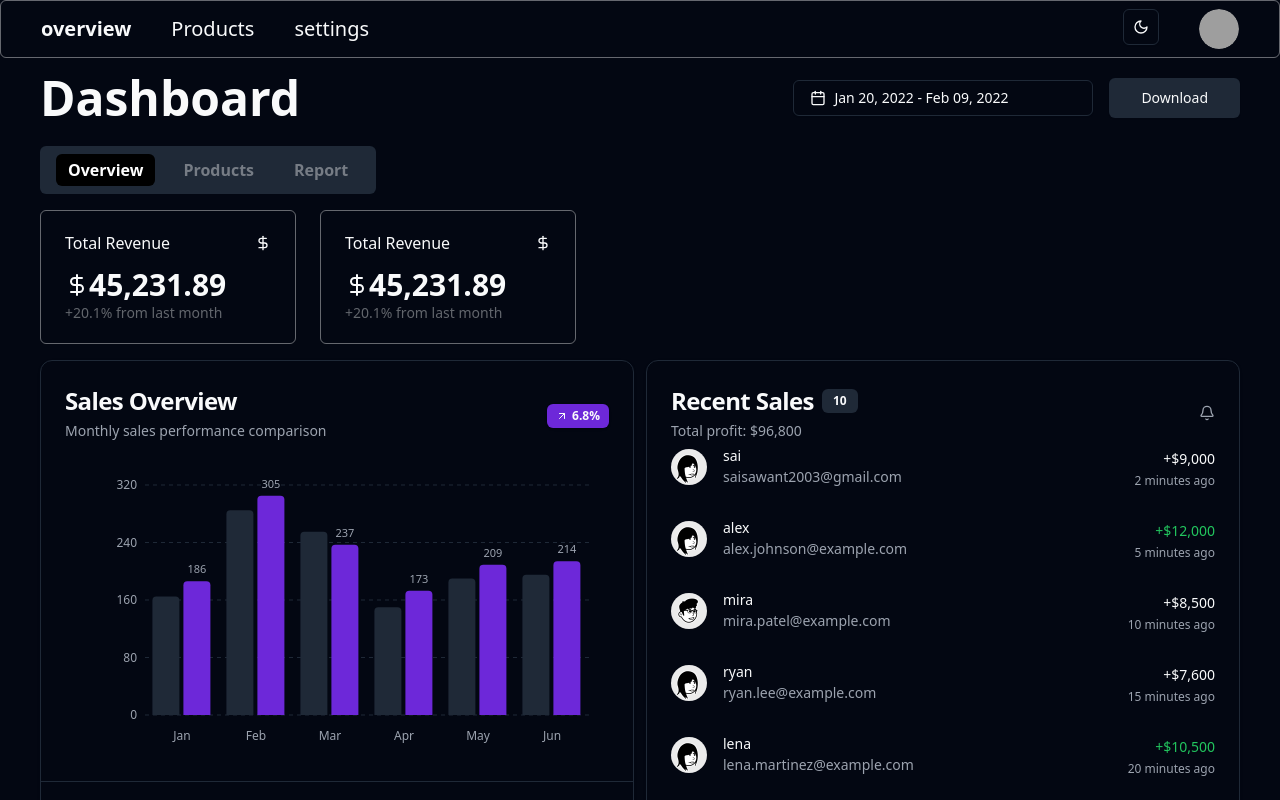
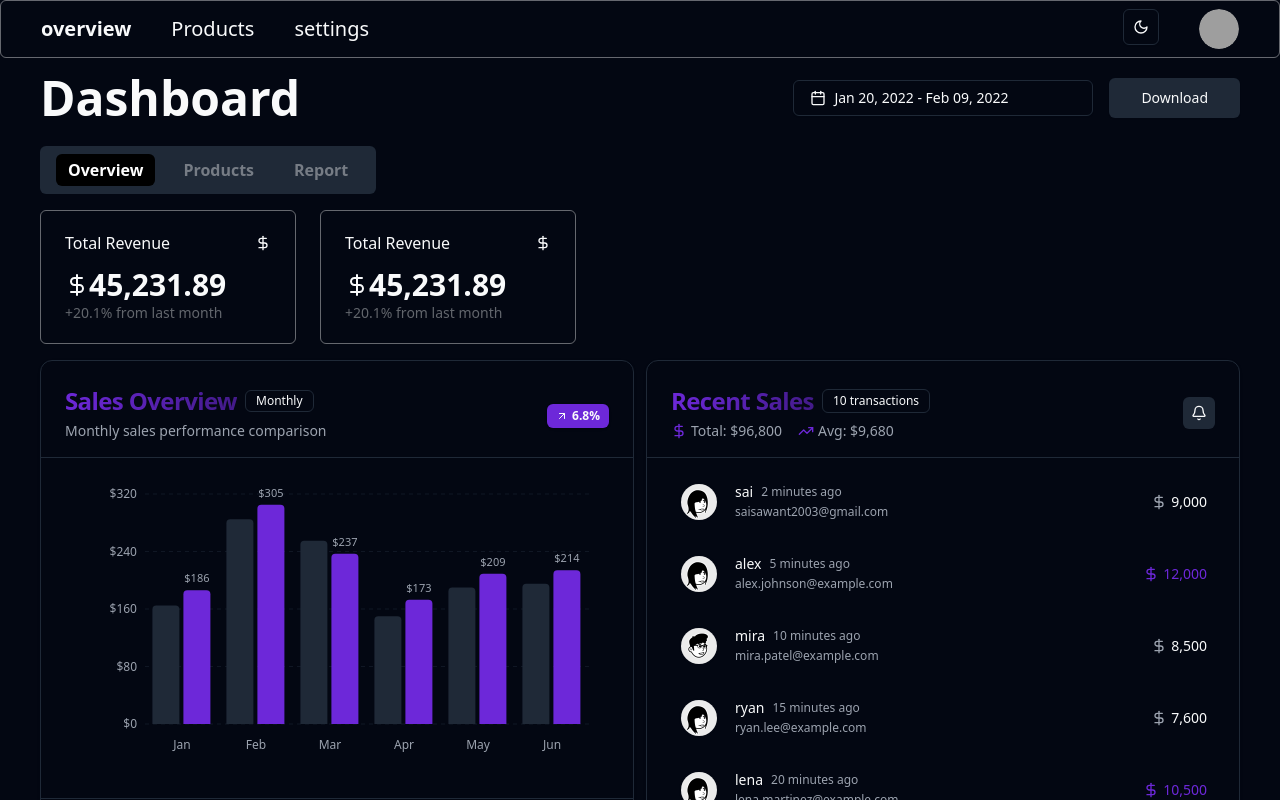
Before and after one commit to SaiSawant1/sca-web-app, a Next.js app: page /inventory in a window 1280 px wide. Built offline with nearby package versions, Linux system fonts and the light colour scheme; grey boxes are pictures that could not be loaded.

Commit message:
overview ui update

```diff
--- a/src/components/views/overview/bar-chart.tsx
+++ b/src/components/views/overview/bar-chart.tsx
@@ -1,6 +1,6 @@
 "use client";
 
-import { TrendingUp, ArrowUpRight, ArrowDownRight } from "lucide-react";
+import { TrendingUp, ArrowUpRight, ArrowDownRight, DollarSign } from "lucide-react";
 import {
   Bar,
   BarChart,
@@ -27,6 +27,7 @@ import {
 } from "@/components/ui/chart";
 import { Badge } from "@/components/ui/badge";
 import { Tooltip, TooltipContent, TooltipProvider, TooltipTrigger } from "@/components/ui/tooltip";
+import { Separator } from "@/components/ui/separator";
 
 const chartData = [
   { month: "January", sale: 186, previousYear: 165 },
@@ -55,10 +56,17 @@ export function BarChartView() {
   const isPositive = percentageChange > 0;
 
   return (
-    <Card className="flex-1">
+    <Card className="flex-1 transition-all duration-300 hover:shadow-lg">
       <CardHeader className="flex flex-row items-center justify-between pb-2">
         <div className="space-y-1">
-          <CardTitle className="text-2xl font-bold">Sales Overview</CardTitle>
+          <div className="flex items-center gap-2">
+            <CardTitle className="text-2xl font-bold bg-gradient-to-r from-primary to-primary/60 bg-clip-text text-transparent">
+              Sales Overview
+            </CardTitle>
+            <Badge variant="outline" className="font-normal">
+              Monthly
+            </Badge>
+          </div>
           <CardDescription className="text-sm text-muted-foreground">
             Monthly sales performance comparison
           </CardDescription>
@@ -68,7 +76,7 @@ export function BarChartView() {
             <TooltipTrigger asChild>
               <Badge
                 variant={isPositive ? "default" : "destructive"}
-                className="h-6 px-2 text-xs flex items-center gap-1"
+                className="h-6 px-2 text-xs flex items-center gap-1 transition-all duration-300 hover:scale-105"
               >
                 {isPositive ? <ArrowUpRight className="h-3 w-3" /> : <ArrowDownRight className="h-3 w-3" />}
                 {Math.abs(percentageChange).toFixed(1)}%
@@ -80,6 +88,7 @@ export function BarChartView() {
           </Tooltip>
         </TooltipProvider>
       </CardHeader>
+      <Separator className="my-2" />
       <CardContent className="pb-4">
         <div className="h-[300px] mt-4">
           <ResponsiveContainer width="100%" height="100%">
@@ -97,6 +106,7 @@ export function BarChartView() {
                   vertical={false}
                   stroke="hsl(var(--border))"
                   strokeDasharray="4"
+                  opacity={0.5}
                 />
                 <YAxis
                   dataKey="sale"
@@ -104,6 +114,7 @@ export function BarChartView() {
                   axisLine={false}
                   stroke="hsl(var(--muted-foreground))"
                   fontSize={12}
+                  tickFormatter={(value) => `$${value}`}
                 />
                 <XAxis
                   dataKey="month"
@@ -123,12 +134,14 @@ export function BarChartView() {
                   fill="hsl(var(--muted))"
                   radius={[4, 4, 0, 0]}
                   maxBarSize={40}
+                  animationDuration={1500}
                 />
                 <Bar
                   dataKey="sale"
                   fill="hsl(var(--primary))"
                   radius={[4, 4, 0, 0]}
                   maxBarSize={40}
+                  animationDuration={1500}
                 >
                   <LabelList
                     dataKey="sale"
@@ -136,6 +149,7 @@ export function BarChartView() {
                     offset={8}
                     className="fill-muted-foreground"
                     fontSize={11}
+                    formatter={(value: number) => `$${value}`}
                   />
                 </Bar>
               </BarChart>
@@ -143,15 +157,17 @@ export function BarChartView() {
           </ResponsiveContainer>
         </div>
       </CardContent>
-      <CardFooter className="flex items-center justify-between border-t pt-4">
+      <Separator className="my-2" />
+      <CardFooter className="flex items-center justify-between pt-4">
         <div className="flex flex-col gap-1">
-          <div className="text-sm font-medium">Total Sales</div>
-          <div className="text-2xl font-bold">
-            ${currentTotal.toLocaleString()}
+          <div className="text-sm font-medium text-muted-foreground">Total Sales</div>
+          <div className="flex items-center gap-1 text-2xl font-bold">
+            <DollarSign className="h-5 w-5 text-primary" />
+            {currentTotal.toLocaleString()}
           </div>
         </div>
         <div className="flex items-center gap-2 text-sm text-muted-foreground">
-          <TrendingUp className="h-4 w-4" />
+          <TrendingUp className="h-4 w-4 text-primary" />
           <span>Updated just now</span>
         </div>
       </CardFooter>
--- a/src/components/views/overview/notificaiton.tsx
+++ b/src/components/views/overview/notificaiton.tsx
@@ -1,5 +1,5 @@
-import { Avatar, AvatarImage } from "@/components/ui/avatar";
-import { cn } from "@/lib/utils";
+import { Avatar, AvatarFallback, AvatarImage } from "@/components/ui/avatar";
+import { DollarSign } from "lucide-react";
 
 interface NotificationProps {
   name: string;
@@ -9,28 +9,38 @@ interface NotificationProps {
   time: string;
 }
 
-export const Notification = (
-  { email, name, profit, avatar, time }: NotificationProps,
-) => {
+export const Notification = ({
+  name,
+  email,
+  profit,
+  avatar,
+  time,
+}: NotificationProps) => {
+  const profitValue = parseInt(profit);
+  const isHighValue = profitValue > 10000;
+
   return (
-    <div className="flex w-full py-4 first:pt-0 last:pb-0">
-      <div className="flex items-start gap-4 w-full group">
-        <Avatar className="h-9 w-9">
+    <div className="flex items-center justify-between group transition-all duration-300 hover:bg-muted/50 rounded-lg p-2">
+      <div className="flex items-center gap-4">
+        <Avatar className="h-10 w-10 border-2 border-background">
           <AvatarImage src={avatar} alt={name} />
+          <AvatarFallback className="bg-primary/10 text-primary">
+            {name.slice(0, 2).toUpperCase()}
+          </AvatarFallback>
         </Avatar>
-        <div className="flex-1 space-y-1">
-          <p className="text-sm font-medium leading-none">{name}</p>
-          <p className="text-sm text-muted-foreground">{email}</p>
+        <div className="space-y-1">
+          <div className="flex items-center gap-2">
+            <p className="text-sm font-medium leading-none">{name}</p>
+            <span className="text-xs text-muted-foreground">{time}</span>
+          </div>
+          <p className="text-xs text-muted-foreground">{email}</p>
         </div>
-        <div className="flex flex-col items-end gap-1">
-          <span className={cn(
-            "text-sm font-medium",
-            parseInt(profit) > 10000 ? "text-green-600 dark:text-green-500" : ""
-          )}>
-            +${parseInt(profit).toLocaleString()}
-          </span>
-          <span className="text-xs text-muted-foreground">{time}</span>
-        </div>
+      </div>
+      <div className="flex items-center gap-1">
+        <DollarSign className={`h-4 w-4 ${isHighValue ? 'text-primary' : 'text-muted-foreground'}`} />
+        <span className={`text-sm font-medium ${isHighValue ? 'text-primary' : ''}`}>
+          {profitValue.toLocaleString()}
+        </span>
       </div>
     </div>
   );
--- a/src/components/views/overview/notifications.tsx
+++ b/src/components/views/overview/notifications.tsx
@@ -8,8 +8,9 @@ import {
 import { ScrollArea } from "@/components/ui/scroll-area";
 import { Notification } from "./notificaiton";
 import { Button } from "@/components/ui/button";
-import { Bell, ChevronRight } from "lucide-react";
+import { Bell, ChevronRight, DollarSign, TrendingUp } from "lucide-react";
 import { Badge } from "@/components/ui/badge";
+import { Separator } from "@/components/ui/separator";
 
 const data = [
   {
@@ -85,26 +86,40 @@ const data = [
 ];
 
 const totalProfit = data.reduce((acc, curr) => acc + parseInt(curr.profit), 0);
+const averageProfit = totalProfit / data.length;
 
 export const Notifications = () => {
   return (
-    <Card className="flex-1">
+    <Card className="flex-1 transition-all duration-300 hover:shadow-lg">
       <CardHeader className="flex flex-row items-center justify-between pb-2 space-y-0">
         <div className="space-y-1">
           <div className="flex items-center gap-2">
-            <CardTitle className="text-2xl font-bold">Recent Sales</CardTitle>
-            <Badge variant="secondary" className="h-6">
-              {data.length}
+            <CardTitle className="text-2xl font-bold bg-gradient-to-r from-primary to-primary/60 bg-clip-text text-transparent">
+              Recent Sales
+            </CardTitle>
+            <Badge variant="outline" className="h-6 font-normal">
+              {data.length} transactions
             </Badge>
           </div>
-          <CardDescription className="text-sm text-muted-foreground">
-            Total profit: ${totalProfit.toLocaleString()}
+          <div className="flex items-center gap-4">
+            <CardDescription className="text-sm text-muted-foreground flex items-center gap-1">
+              <DollarSign className="h-4 w-4 text-primary" />
+              Total: ${totalProfit.toLocaleString()}
+            </CardDescription>
+            <CardDescription className="text-sm text-muted-foreground flex items-center gap-1">
+              <TrendingUp className="h-4 w-4 text-primary" />
+              Avg: ${averageProfit.toLocaleString()}
             </CardDescription>
           </div>
-        <Bell className="h-4 w-4 text-muted-foreground" />
+        </div>
+        <Badge variant="secondary" className="h-8 w-8 p-0 flex items-center justify-center">
+          <Bell className="h-4 w-4" />
+        </Badge>
       </CardHeader>
+      <Separator className="my-2" />
       <CardContent className="p-0">
         <ScrollArea className="h-[400px] px-6">
+          <div className="space-y-4 py-2">
             {data.map((item, id) => (
               <Notification
                 key={id}
@@ -115,11 +130,16 @@ export const Notifications = () => {
                 time={item.time}
               />
             ))}
+          </div>
         </ScrollArea>
-        <div className="p-6 pt-0 mt-4 border-t">
-          <Button variant="outline" className="w-full">
+        <Separator className="my-4" />
+        <div className="p-6 pt-0">
+          <Button
+            variant="outline"
+            className="w-full group transition-all duration-300 hover:bg-primary hover:text-primary-foreground"
+          >
             <span>View All Sales</span>
-            <ChevronRight className="h-4 w-4 ml-2" />
+            <ChevronRight className="h-4 w-4 ml-2 transition-transform duration-300 group-hover:translate-x-1" />
           </Button>
         </div>
       </CardContent>
```
Lines whose indentation alone changed are shown as unchanged.
